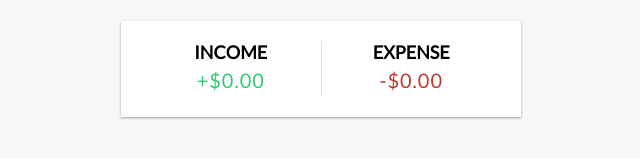
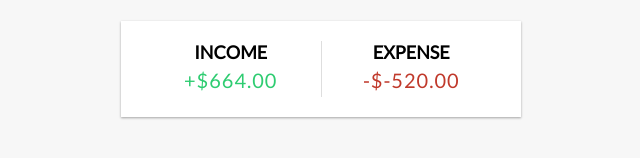
Before and after one commit to bhagat-abhishek/expense-manager, a Vue app: page / in a window 1280 px wide. Shown: the part 150-308 px from the top of the page, without its empty margins (319-959 px from the left). Built offline with nearby package versions, Linux system fonts and the light colour scheme.

Commit message:
Feature: calculated income and expense

```diff
--- a/src/App.vue
+++ b/src/App.vue
@@ -4,7 +4,7 @@
   <div class="container">
 
     <Balance :total="total" />
-    <IncomeExpenses />
+    <IncomeExpenses :income="income" :expenses="expenses" />
     <TransactionList :transactions="transactions" />
     <AddTransaction />
 
@@ -35,4 +35,18 @@
   }, 0);
 });
 
+// Income
+const income = computed(() => {
+  return transactions.value.filter((transaction) => transaction.amount > 0).reduce((acc, transaction) => {
+    return acc + transaction.amount;
+  }, 0).toFixed(2);
+});
+
+// Expenses
+const expenses = computed(() => {
+  return transactions.value.filter((transaction) => transaction.amount < 0).reduce((acc, transaction) => {
+    return acc + transaction.amount;
+  }, 0).toFixed(2);;
+});
+
 </script>
--- a/src/components/IncomeExpenses.vue
+++ b/src/components/IncomeExpenses.vue
@@ -2,11 +2,27 @@
     <div class="inc-exp-container">
         <div>
             <h4>Income</h4>
-            <p id="money-plus" class="money plus">+$0.00</p>
+            <p id="money-plus" class="money plus">+${{ income }}</p>
         </div>
         <div>
             <h4>Expense</h4>
-            <p id="money-minus" class="money minus">-$0.00</p>
+            <p id="money-minus" class="money minus">-${{ expenses }}</p>
         </div>
     </div>
 </template>
+
+<script setup>
+import { defineProps } from 'vue'
+
+const props = defineProps({
+    income: {
+        type: Number,
+        required: true
+    },
+    expenses: {
+        type: Number,
+        required: true
+    }
+})
+
+</script>
```
